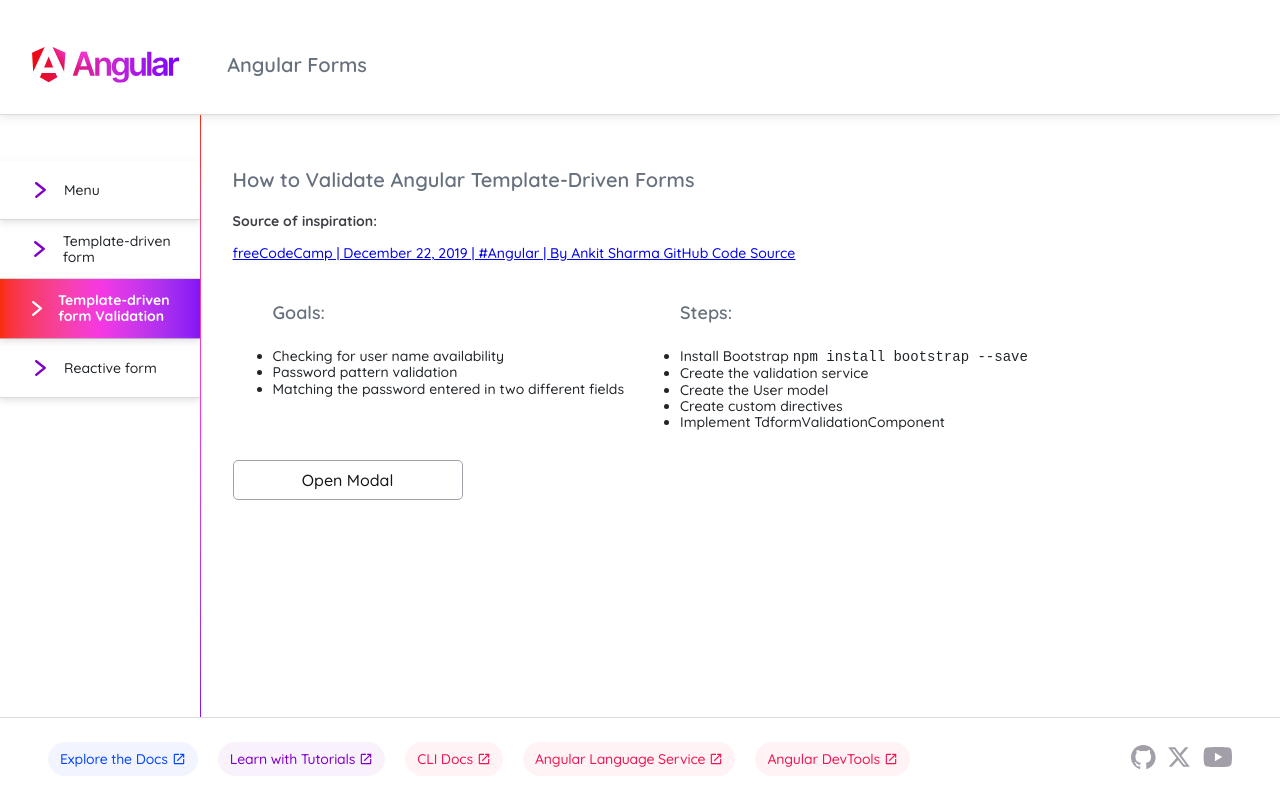
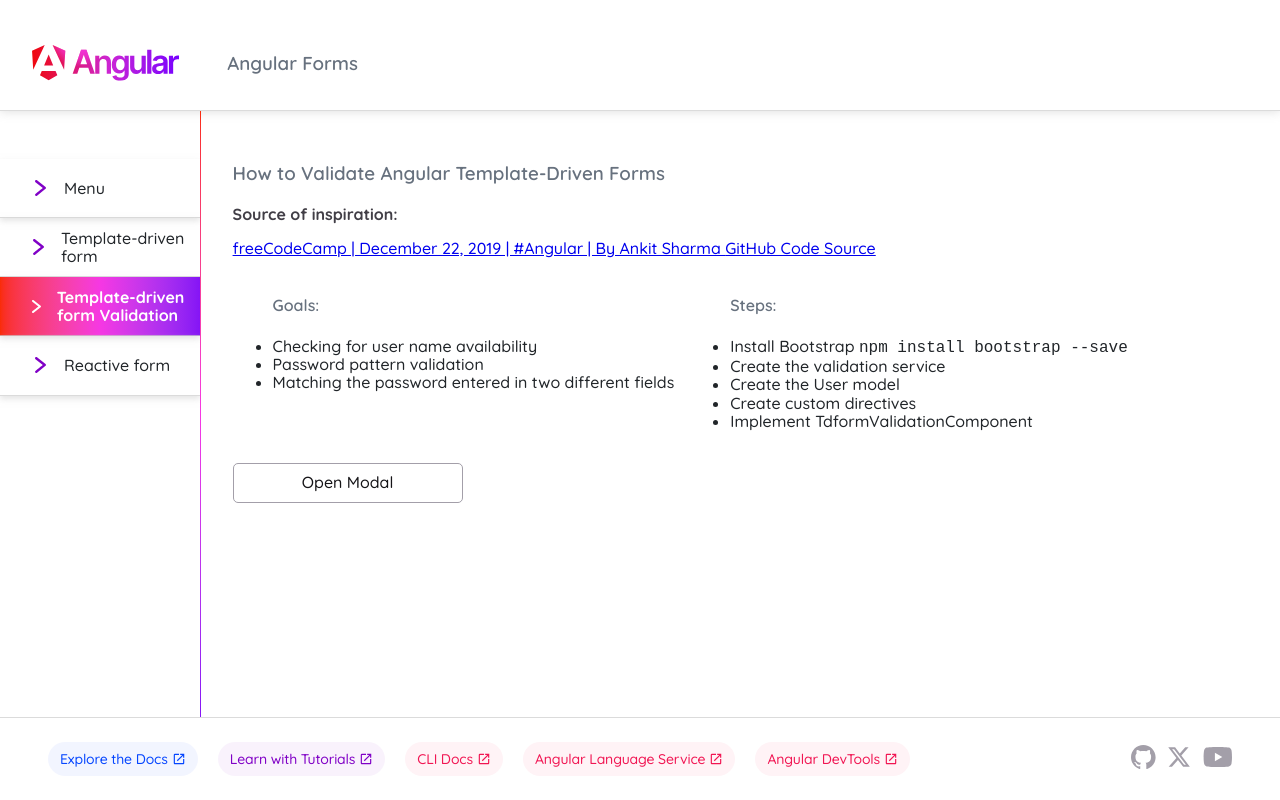
Before and after one commit to lana-rodion/a-forms, an Angular app: page /home in a window 1280 px wide. Built offline with nearby package versions, Linux system fonts and the light colour scheme.

Commit message:
Remove unused styles + Reorganized scss files

```diff
--- a/src/app/shared/footer/footer.component.scss
+++ b/src/app/shared/footer/footer.component.scss
@@ -6,4 +6,67 @@
   padding: 1.5rem 3rem;
   border-top: 1px solid rgba(204, 204, 204, 0.7);
   background-color: #fff;
+
+  .pill-group {
+    display: flex;
+    align-items: start;
+    flex-wrap: wrap;
+    gap: 1.25rem;
+  }
+
+  .pill {
+    display: flex;
+    align-items: center;
+    --pill-accent: var(--bright-blue);
+    background: color-mix(in srgb, var(--pill-accent) 5%, transparent);
+    color: var(--pill-accent);
+    padding-inline: 0.75rem;
+    padding-block: 0.375rem;
+    border-radius: 2.75rem;
+    border: 0;
+    transition: background 0.3s ease;
+    font-size: 0.875rem;
+    font-style: normal;
+    font-weight: 500;
+    line-height: 1.4rem;
+    letter-spacing: -0.00875rem;
+    text-decoration: none;
+  }
+
+  .pill:hover {
+    background: color-mix(in srgb, var(--pill-accent) 15%, transparent);
+  }
+
+  .pill-group .pill:nth-child(6n + 1) {
+    --pill-accent: var(--bright-blue);
+  }
+
+  .pill-group .pill:nth-child(6n + 2) {
+    --pill-accent: var(--french-violet);
+  }
+
+  .pill-group .pill:nth-child(6n + 3),
+  .pill-group .pill:nth-child(6n + 4),
+  .pill-group .pill:nth-child(6n + 5) {
+    --pill-accent: var(--hot-red);
+  }
+
+  .pill-group svg {
+    margin-inline-start: 0.25rem;
+  }
+
+  .social-links {
+    display: flex;
+    align-items: center;
+    gap: 0.73rem;
+  }
+
+  .social-links path {
+    transition: fill 0.3s ease;
+    fill: var(--gray-400);
+  }
+
+  .social-links a:hover svg path {
+    fill: var(--gray-900);
+  }
 }
--- a/src/assets/scss/_typography.scss
+++ b/src/assets/scss/_typography.scss
@@ -6,73 +6,11 @@
 $font-url-semibold: "../fonts/Quicksand/Quicksand-SemiBold.ttf";
 $font-url-bold: "../fonts/Quicksand/Quicksand-Bold.ttf";
 
-// Text
-// start theme-color-variables
+// Color-variables
 $primary: #2e384d;
-$primary-light: #949494;
-$primary-medium: #666;
 $text-primary: #212529;
-$text-primary-medium: #6c757d;
-$placeholder-color: #949494;
-
-// gray-color-variables
 $white: #fff;
-$gray-100: #f8f9fa;
-$gray-200: #f2f2f2;
-$gray-300: #dee2e6;
-$gray-400: #ced4da;
-$gray-500: #adb5bd;
-$gray-600: #6c757d;
-$gray-700: #495057;
-$gray-800: #343a40;
-$gray-900: #212529;
-$black: #000 !default;
-
-// start custom gray-color-variables
-$ghost-white: #f9faff;
-$gray-silver: #9aa3ad;
-$gray-cool: #8798ad;
-$gray-cool-light: #e0e7ff;
-$gray-cool-medium: #b0bac9;
 $gray-cool-dark: #67717e;
-$gray-medium: #949494;
-$gray-granite: #666;
-// end custom gray-color-variables
-
-/* ======= FONTS variables ====== */
-$font-weight-thin: 100 !default;
-$font-weight-light: 300 !default;
-$font-weight-regular: 400 !default;
-$font-weight-medium: 500 !default;
-$font-weight-semibold: 600 !default;
-$font-weight-bold: 700 !default;
-$font-weight-bolder: bolder !default;
-$font-weight-extrabold: 800 !default;
-$font-weight-base: $font-weight-medium !default;
-
-// Assumes the browser default, typically 1rem = 16px
-$font-size-base: 0.875rem !default; // 14px
-$ratio: 1.15;
-$ratio-large: 1.25;
-
-// For PRISM based on $font-size-base: 14px !default;
-$h1-font-size: $font-size-base * 2.42857 !default; // 34px
-$h2-font-size: $font-size-base * 2 !default; // 28px
-$h3-font-size: $font-size-base * 1.42857 !default; // 20px
-$h4-font-size: $font-size-base * 1.2857 !default; // 18px
-$h5-font-size: $font-size-base * 1.14285 !default; // 16px
-$h6-font-size: $font-size-base !default;
-
-// scss-docs-start font-sizes
-$font-sizes: (
-  1: $h1-font-size,
-  2: $h2-font-size,
-  3: $h3-font-size,
-  4: $h4-font-size,
-  5: $h5-font-size,
-  6: $h6-font-size,
-) !default;
-// scss-docs-end font-sizes
 
 /* ======= FONTS ====== */
 @font-face {
@@ -110,18 +48,8 @@
   font-style: normal;
 }
 
-/**
- * 1. Change the default font family in all browsers (opinionated).
- * 2. Correct the line height in all browsers.
- * 3. Prevent adjustments of font size after orientation changes in
- *    IE on Windows Phone and in iOS.
- */
-
 html {
-  font-family: sans-serif; /* 1 */
-  line-height: 1.15; /* 2 */
-  -ms-text-size-adjust: 100%; /* 3 */
-  -webkit-text-size-adjust: 100%; /* 3 */
+  font-family: sans-serif;
 }
 
 body {
@@ -129,76 +57,22 @@
     Roboto, Helvetica, Arial, sans-serif, "Apple Color Emoji", "Segoe UI Emoji",
     "Segoe UI Symbol";
   color: $text-primary;
-  font-size: 0.875rem; // 14px
   font-weight: 500;
 }
 
-p,
-div {
-  font-size: 0.875rem; // 14px
-  letter-spacing: normal;
-}
-
-p {
-  margin-bottom: 1rem;
-}
-
 h1 {
-  font-size: $h1-font-size; // 34px
   color: $primary;
 }
 
-h2 {
-  font-size: $h2-font-size; // 28px
-  color: $gray-cool-dark;
-}
-
-h3 {
-  font-size: $h3-font-size;
-}
-
-h1,
 h2,
-h3,
-h4 {
-  letter-spacing: normal;
-}
-
-h4 {
-  font-size: $h4-font-size;
-}
-
-h5 {
-  font-size: $h5-font-size;
-}
-
-h1,
-h2,
-h3,
-h4,
-h5 {
-  font-family: "Quicksand";
-  font-weight: 600;
-  line-height: 1.3;
-}
-
-h6 {
-  font-size: $h6-font-size;
-  font-family: "Quicksand";
-  font-weight: 500;
-}
-
-h5,
-h6 {
-  letter-spacing: 0.15px;
-  line-height: 1.3;
-}
-
 h3,
 h4,
 h5,
 h6 {
   color: $gray-cool-dark;
+  font-family: "Quicksand";
+  font-weight: 600;
+  line-height: 1.3;
 }
 
 button {
@@ -208,77 +82,6 @@
   font-style: normal;
 }
 
-/* ======= FONTS CUSTOM PROPERTIES ====== */
-
-// Subtitle: smaller than headline, reserved for medium-emphasis text that is shorter in length
-
-.subtitle,
-.input-label {
-  color: $primary;
-  font-family: "Quicksand";
-  font-weight: 500;
-  font-size: 12px;
-  letter-spacing: 0.1px;
-  text-transform: uppercase;
-}
-
-// Caption-img: Used sparingly to annotate imagery
-
-.caption-img {
-  font-family: "Quicksand";
-  font-weight: 400;
-  font-size: 12px;
-  letter-spacing: 0.4px;
-}
-
-.text-white {
-  color: $white;
-}
-
-.text-small {
-  font-size: 12px;
-}
-
-.text-left {
-  text-align: left !important;
-}
-
-.text-center {
-  text-align: center !important;
-}
-
-.text-right {
-  text-align: right !important;
-}
-
-.text-uppercase {
-  text-transform: uppercase;
-}
-
 .text-bold {
   font-weight: 700;
 }
-
-.break-word {
-  overflow-wrap: break-word;
-}
-
-.v-align-middle {
-  vertical-align: middle !important;
-}
-
-.text-overflow-hidden {
-  /* Both of the following are required for text-overflow */
-  white-space: nowrap;
-  overflow: hidden;
-}
-
-.overflow--ellipsis {
-  text-overflow: ellipsis;
-}
-
-.overflow--ellipsis-ellipsis {
-  white-space: nowrap;
-  overflow: hidden;
-  text-overflow: ellipsis ellipsis;
-}
--- a/src/assets/scss/helpers/_spacings.scss
+++ /dev/null
@@ -1,183 +0,0 @@
-@charset "utf-8";
-
-/** SPACING
-========================= */
-.m-0 {
-  margin: 0;
-}
-
-.m-1 {
-  margin: 1rem;
-}
-
-.m-2 {
-  margin: 2rem;
-}
-
-.mt-0 {
-  margin-top: 0;
-}
-
-.mt-1 {
-  margin-top: 1rem;
-}
-
-.mt-2 {
-  margin-top: 2rem;
-}
-
-.mb-0 {
-  margin-bottom: 0;
-}
-
-.mb-1 {
-  margin-bottom: 1rem;
-}
-
-.mb-2 {
-  margin-bottom: 2rem;
-}
-
-.ml-0 {
-  margin-left: 0;
-}
-
-.ml-1 {
-  margin-left: 1rem;
-}
-
-.ml-2 {
-  margin-left: 2rem;
-}
-
-.mr-0 {
-  margin-right: 0;
-}
-
-.mr-1 {
-  margin-right: 1rem;
-}
-
-.mr-2 {
-  margin-right: 2rem;
-}
-
-.mx-0 {
-  margin-left: 0;
-  margin-right: 0;
-}
-
-.mx-1 {
-  margin-left: 1rem;
-  margin-right: 1rem;
-}
-
-.mx-2 {
-  margin-left: 2rem;
-  margin-right: 2rem;
-}
-
-.my-0 {
-  margin-top: 0;
-  margin-bottom: 0;
-}
-
-.my-1 {
-  margin-top: 1rem;
-  margin-bottom: 1rem;
-}
-
-.my-2 {
-  margin-top: 2rem;
-  margin-bottom: 2rem;
-}
-
-.p-0 {
-  padding: 0;
-}
-
-.p-1 {
-  padding: 1rem;
-}
-
-.p-2 {
-  padding: 2rem;
-}
-
-.pt-0 {
-  padding-top: 0;
-}
-
-.pt-1 {
-  padding-top: 1rem;
-}
-
-.pt-2 {
-  padding-top: 2rem;
-}
-
-.pb-0 {
-  padding-bottom: 0;
-}
-
-.pb-1 {
-  padding-bottom: 1rem;
-}
-
-.pb-2 {
-  padding-bottom: 2rem;
-}
-
-.pl-0 {
-  padding-left: 0;
-}
-
-.pl-1 {
-  padding-left: 1rem;
-}
-
-.pl-2 {
-  padding-left: 2rem;
-}
-
-.pr-0 {
-  padding-right: 0;
-}
-
-.pr-1 {
-  padding-right: 1rem;
-}
-
-.pr-2 {
-  padding-right: 2rem;
-}
-
-.px-0 {
-  padding-left: 0;
-  padding-right: 0;
-}
-
-.px-1 {
-  padding-left: 1rem;
-  padding-right: 1rem;
-}
-
-.px-2 {
-  padding-left: 2rem;
-  padding-right: 2rem;
-}
-
-.py-0 {
-  padding-top: 0;
-  padding-bottom: 0;
-}
-
-.py-1 {
-  padding-top: 1rem;
-  padding-bottom: 1rem;
-}
-
-.py-2 {
-  padding-top: 2rem;
-  padding-bottom: 2rem;
-}
--- a/src/assets/scss/helpers/_utilities.scss
+++ /dev/null
@@ -1,5 +0,0 @@
-@charset "utf-8";
-
-.cursor-pointer {
-  cursor: pointer;
-}
--- a/src/styles.scss
+++ b/src/styles.scss
@@ -1,8 +1,6 @@
 /* Add global styles to this file, and also import other style files */
 @use "./assets/scss/typography.scss";
 @use "./assets/scss/helpers/normalize.scss";
-@use "./assets/scss/helpers/utilities";
-@use "./assets/scss/helpers/spacings";
 @use "./assets/scss/elements/containers";
 @use "./assets/scss/elements/tables";
 @use "./assets/scss/elements/icons";
@@ -26,19 +24,15 @@
   --gray-700: oklch(36.98% 0.014 302.71);
   --gray-400: oklch(70.9% 0.015 304.04);
 
-  --red-to-pink-to-purple-vertical-gradient: linear-gradient(
-    180deg,
-    var(--orange-red) 0%,
-    var(--vivid-pink) 50%,
-    var(--electric-violet) 100%
-  );
+  --red-to-pink-to-purple-vertical-gradient: linear-gradient(180deg,
+      var(--orange-red) 0%,
+      var(--vivid-pink) 50%,
+      var(--electric-violet) 100%);
 
-  --red-to-pink-to-purple-horizontal-gradient: linear-gradient(
-    90deg,
-    var(--orange-red) 0%,
-    var(--vivid-pink) 50%,
-    var(--electric-violet) 100%
-  );
+  --red-to-pink-to-purple-horizontal-gradient: linear-gradient(90deg,
+      var(--orange-red) 0%,
+      var(--vivid-pink) 50%,
+      var(--electric-violet) 100%);
 
   --pill-accent: var(--bright-blue);
 
@@ -62,11 +56,9 @@
 }
 
 h1 {
-  font-size: 3.125rem;
   color: var(--gray-900);
   font-weight: 500;
   line-height: 100%;
-  letter-spacing: -0.125rem;
   margin: 0;
 }
 
@@ -108,67 +100,18 @@
   margin-top: 1.5rem;
 }
 
-.pill-group {
-  display: flex;
-  align-items: start;
-  flex-wrap: wrap;
-  gap: 1.25rem;
+/** SPACING
+========================= */
+.mt-1 {
+  margin-top: 1rem;
 }
 
-.pill {
-  display: flex;
-  align-items: center;
-  --pill-accent: var(--bright-blue);
-  background: color-mix(in srgb, var(--pill-accent) 5%, transparent);
-  color: var(--pill-accent);
-  padding-inline: 0.75rem;
-  padding-block: 0.375rem;
-  border-radius: 2.75rem;
-  border: 0;
-  transition: background 0.3s ease;
-  font-size: 0.875rem;
-  font-style: normal;
-  font-weight: 500;
-  line-height: 1.4rem;
-  letter-spacing: -0.00875rem;
-  text-decoration: none;
+.mb-1 {
+  margin-bottom: 1rem;
 }
 
-.pill:hover {
-  background: color-mix(in srgb, var(--pill-accent) 15%, transparent);
-}
-
-.pill-group .pill:nth-child(6n + 1) {
-  --pill-accent: var(--bright-blue);
-}
-
-.pill-group .pill:nth-child(6n + 2) {
-  --pill-accent: var(--french-violet);
-}
-
-.pill-group .pill:nth-child(6n + 3),
-.pill-group .pill:nth-child(6n + 4),
-.pill-group .pill:nth-child(6n + 5) {
-  --pill-accent: var(--hot-red);
-}
-
-.pill-group svg {
-  margin-inline-start: 0.25rem;
-}
-
-.social-links {
-  display: flex;
-  align-items: center;
-  gap: 0.73rem;
-}
-
-.social-links path {
-  transition: fill 0.3s ease;
-  fill: var(--gray-400);
-}
-
-.social-links a:hover svg path {
-  fill: var(--gray-900);
+.mr-1 {
+  margin-right: 1rem;
 }
 
 @media screen and (max-width: 650px) {
```
